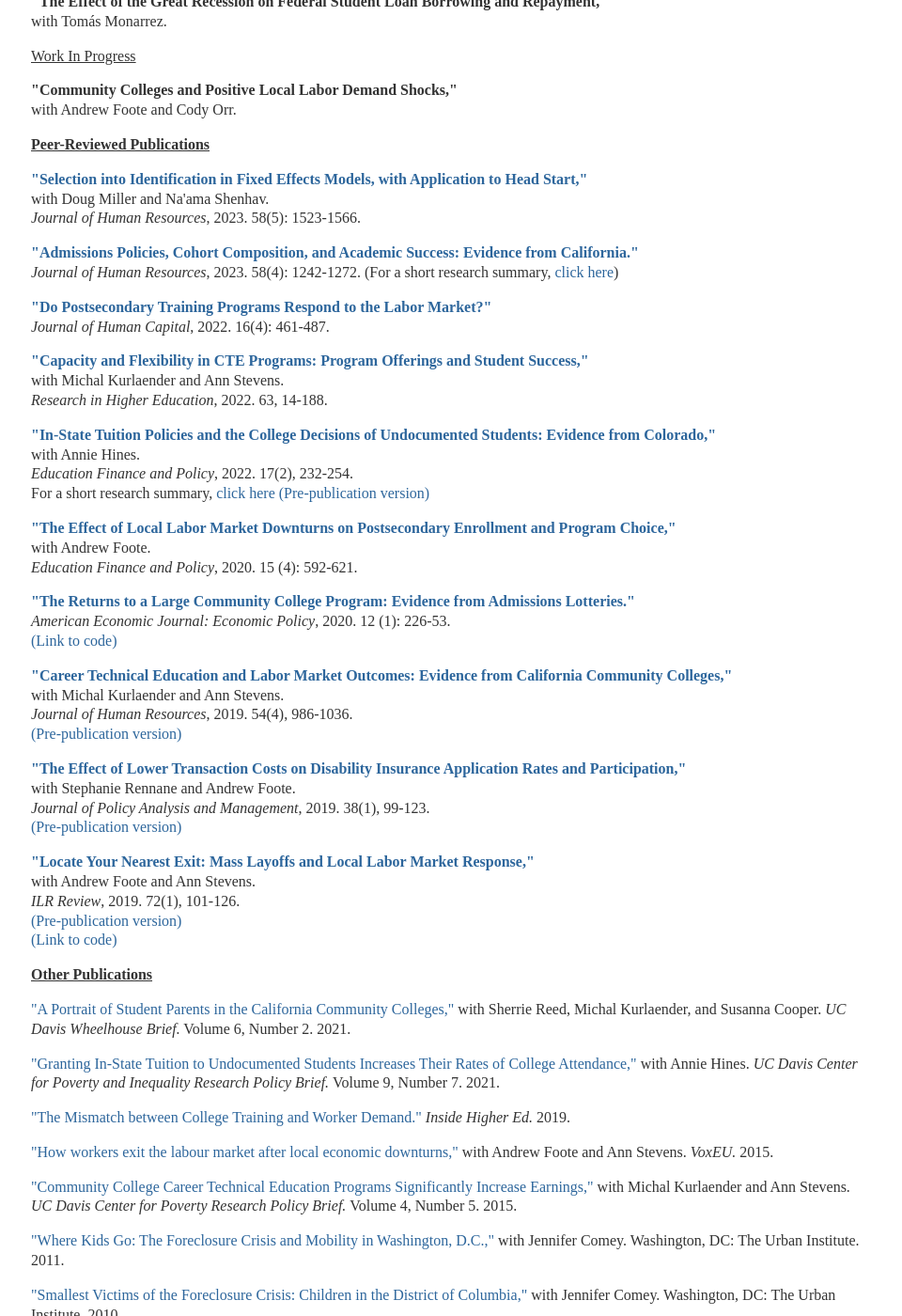
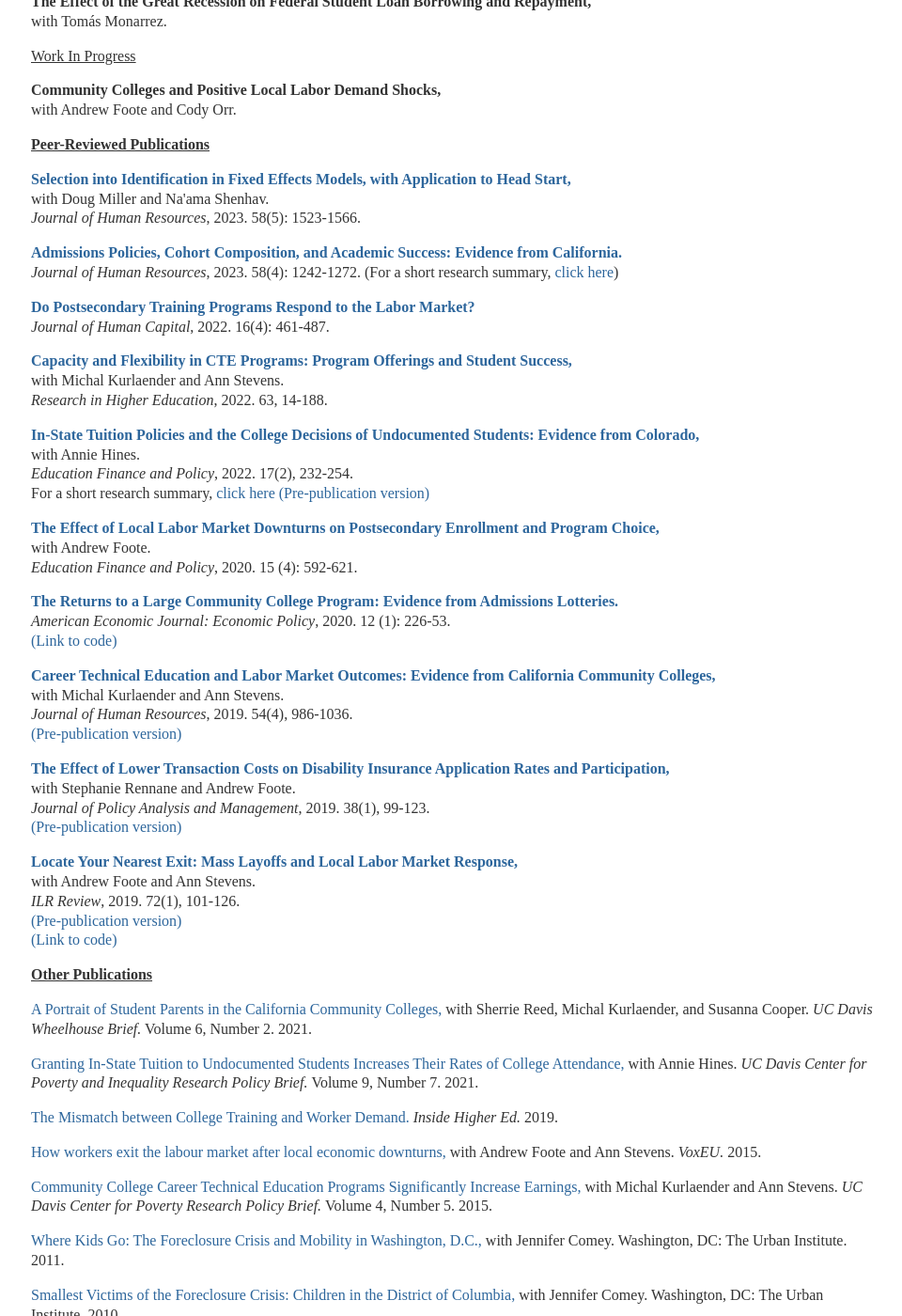
Before and after one commit to mzgrosz/mzgrosz.github.io, a Jekyll site: the page built from research/index.html, in a window 1280 px wide and 1400 px high, scrolled down 553 px. Shown: the whole window at 94% size, without its empty margins (159-1119 px from the left). Built offline with Jekyll 4.4.1, drawn with Linux system fonts in a browser that asks for light colours; part of the change alters nothing that is shown; some of the changed text lies outside the part shown.

```diff
--- a/research/index.html
+++ b/research/index.html
@@ -10,32 +10,32 @@ title: Michel Grosz
 
 <p><b><u>Working Papers</u></b></p>
 
-<p><b><a href="https://edworkingpapers.com/ai22-524">&quot;Relaxing Electoral Constraints in Local Education Funding,&quot;</a></b><br>
+<p><b><a href="https://edworkingpapers.com/ai22-524">Relaxing Electoral Constraints in Local Education Funding,</a></b><br>
 with Ross Milton. <br>
 Revisions requested at <em> Journal of Policy Analysis and Management</em>.</p>
 
-<p><b><a href="https://edworkingpapers.com/ai23-799">&quot;Community Colleges and Careers: Evidence from Nursing School Lotteries.&quot;</a> </b> <br>
+<p><b><a href="https://edworkingpapers.com/ai23-799">Community Colleges and Careers: Evidence from Nursing School Lotteries.</a> </b> <br>
 	Revisions requested at <em> Labour Economics</em>. </p>
 
-<p><b><a href="https://papers.ssrn.com/sol3/papers.cfm?abstract_id=4076428">&quot;Fraud Across Borders,&quot;</a> </b><br>
+<p><b><a href="https://papers.ssrn.com/sol3/papers.cfm?abstract_id=4076428">Fraud Across Borders,</a> </b><br>
 	with Devesh Raval. <br>
 	Under Review.</p>
 
 
-<p><b><a href="https://mzgrosz.github.io/research/gr_website_draft_230411.pdf">&quot;Hassle Costs and  Consumer Voices: Evidence from a Website Redesign,&quot;</a></b> <br>
+<p><b><a href="https://mzgrosz.github.io/research/gr_website_draft_230411.pdf">Hassle Costs and  Consumer Voices: Evidence from a Website Redesign,</a></b> <br>
 	with Devesh Raval. <br>
 	Under review. </p>
 
-<p><b>&quot;Disparities in School Construction Spending Within Districts,&quot; </b><br>
+<p><b>Disparities in School Construction Spending Within Districts, </b><br>
 	with Ross Milton.</p>
 
-<p><b>&quot;The Effect of the Great Recession on Federal Student Loan Borrowing and Repayment,&quot;</b> <br>
+<p><b>The Effect of the Great Recession on Federal Student Loan Borrowing and Repayment,</b> <br>
 	with Tomás Monarrez.</p>
 
 
 <p><u>Work In Progress</u></b></p>
 
-<p><b>&quot;Community Colleges and Positive Local Labor Demand Shocks,&quot; </b><br>
+<p><b>Community Colleges and Positive Local Labor Demand Shocks, </b><br>
 	with Andrew Foote and Cody Orr.</p>
 
 
@@ -44,39 +44,39 @@ Revisions requested at <em> Journal of Policy Analysis and Management</em>.</p>
 
 
 
-<p><b><a href="https://jhr.uwpress.org/content/58/5/1523.full">&quot;Selection into Identification in Fixed Effects Models, with Application to Head Start,&quot;</a></b><br>
+<p><b><a href="https://jhr.uwpress.org/content/58/5/1523.full">Selection into Identification in Fixed Effects Models, with Application to Head Start,</a></b><br>
 	with Doug Miller and Na&#39;ama Shenhav. <br>
 	<em> Journal of Human Resources</em>, 2023. 58(5): 1523-1566.<br>
 	</p>
 
 
-<p><b><a href="http://jhr.uwpress.org/content/early/2021/05/04/jhr.59.2.0820-11131R3.full.pdf+html">&quot;Admissions Policies, Cohort Composition, and Academic Success: Evidence from California.&quot;</a></b>  <br>
+<p><b><a href="http://jhr.uwpress.org/content/early/2021/05/04/jhr.59.2.0820-11131R3.full.pdf+html">Admissions Policies, Cohort Composition, and Academic Success: Evidence from California.</a></b>  <br>
 	<em>Journal of Human Resources</em>, 2023. 58(4): 1242-1272. (For a short research summary, <a href="https://mzgrosz.github.io/research/grosz_adnlott_onepager.pdf">click here</a>)<br>
 	</p>
 
-<p><b><a href="https://www.journals.uchicago.edu/doi/10.1086/722264">&quot;Do Postsecondary Training Programs Respond to the Labor Market?&quot;</a>  </b><br>
+<p><b><a href="https://www.journals.uchicago.edu/doi/10.1086/722264">Do Postsecondary Training Programs Respond to the Labor Market?</a>  </b><br>
 	<em>Journal of Human Capital</em>, 2022. 16(4): 461-487.<br>
 	<!--Op-eds/Briefs: <a href="https://www.insidehighered.com/views/2019/07/10/community-colleges-should-be-more-responsive-labor-market-changes-opinion">Inside Higher Ed</a>
 	<br>
 	--></p>
-<p><b><a href="https://rdcu.be/cmGNu">&quot;Capacity and Flexibility in CTE Programs: Program Offerings and Student Success,&quot;</a></b> <br>
+<p><b><a href="https://rdcu.be/cmGNu">Capacity and Flexibility in CTE Programs: Program Offerings and Student Success,</a></b> <br>
 	with Michal Kurlaender and Ann Stevens. <br>
 	<em> Research in Higher Education</em>, 2022. 63, 14-188.<br>
 	</p>
-<p><b><a href="https://www.mitpressjournals.org/doi/pdf/10.1162/edfp_a_00331">&quot;In-State Tuition Policies and the College Decisions of Undocumented Students: Evidence from Colorado,&quot;</a></b><br>
+<p><b><a href="https://www.mitpressjournals.org/doi/pdf/10.1162/edfp_a_00331">In-State Tuition Policies and the College Decisions of Undocumented Students: Evidence from Colorado,</a></b><br>
 	with Annie Hines.<br>
 	<em> Education Finance and Policy</em>, 2022. 17(2), 232-254. <br>
 	For a short research summary, <a href="https://mzgrosz.github.io/research/gh_onepager.pdf">click here</a> <a href="https://mzgrosz.github.io/research/gh_2009.pdf"> (Pre-publication version)</a> </b><br>
 	</p>
 
-<p><b><a href="https://www.mitpressjournals.org/doi/abs/10.1162/edfp_a_00288">&quot;The Effect of Local Labor Market Downturns on Postsecondary Enrollment and Program Choice,&quot;</a></b><br>
+<p><b><a href="https://www.mitpressjournals.org/doi/abs/10.1162/edfp_a_00288">The Effect of Local Labor Market Downturns on Postsecondary Enrollment and Program Choice,</a></b><br>
 	with Andrew Foote.<br>
 	<em> Education Finance and Policy</em>, 2020. 15 (4): 592-621.  <br>
 	<!--Pre-publication version: <a href="https://aefpweb.org/sites/default/files/webform/42/FooteGrosz_AEFPPaper.pdf">click here</a><br>
 	-->
 	</p>
 
-<p><b><a href="https://www.aeaweb.org/articles?id=10.1257/pol.20170506&amp;&amp;from=f">&quot;The Returns to a Large Community College Program: Evidence from Admissions Lotteries.&quot;</a> </b><br>
+<p><b><a href="https://www.aeaweb.org/articles?id=10.1257/pol.20170506&amp;&amp;from=f">The Returns to a Large Community College Program: Evidence from Admissions Lotteries.</a> </b><br>
 	<em>American Economic Journal: Economic Policy</em>, 2020. 12 (1): 226-53.  <br>
 	<a href="https://www.aeaweb.org/doi/10.1257/pol.20170506.data">(Link to code)</a> <br>
 	<!--Pre-publication version: <a href="https://mzgrosz.github.io/research/grosz_JMP_081118.pdf"> click here</a><br>
@@ -85,7 +85,7 @@ Revisions requested at <em> Journal of Policy Analysis and Management</em>.</p>
 	</p>
 
 
-<p><b><a href="http://jhr.uwpress.org/content/early/2018/04/02/jhr.54.4.1015.7449R2.abstract">&quot;Career Technical Education and Labor Market Outcomes: Evidence from California Community Colleges,&quot;</a></b> <br>
+<p><b><a href="http://jhr.uwpress.org/content/early/2018/04/02/jhr.54.4.1015.7449R2.abstract">Career Technical Education and Labor Market Outcomes: Evidence from California Community Colleges,</a></b> <br>
 	with Michal Kurlaender and Ann Stevens. <br>
 	<em>Journal of Human Resources</em>, 2019. 54(4), 986-1036. <br>
 	<a href="https://www.nber.org/papers/w21137"> (Pre-publication version)</a><br>
@@ -96,7 +96,7 @@ Revisions requested at <em> Journal of Policy Analysis and Management</em>.</p>
 	-->
 	</p>
 
-<p><b><a href="https://onlinelibrary.wiley.com/doi/pdf/10.1002/pam.22095">&quot;The Effect of Lower Transaction Costs on Disability Insurance Application Rates and Participation,&quot;</a></b> <br>
+<p><b><a href="https://onlinelibrary.wiley.com/doi/pdf/10.1002/pam.22095">The Effect of Lower Transaction Costs on Disability Insurance Application Rates and Participation,</a></b> <br>
 	with Stephanie Rennane and Andrew Foote.<br>
 	<em>Journal of Policy Analysis and Management</em>, 2019. 38(1), 99-123. <br>
 	<a href="https://www.abtassociates.com/sites/default/files/2018-07/iclaim_blog_062118%20-%20michel%20grosz.docx.pdf"> (Pre-publication version)</a>
@@ -105,7 +105,7 @@ Revisions requested at <em> Journal of Policy Analysis and Management</em>.</p>
 	-->
 	</p>
 
-<p><b><a href="https://journals.sagepub.com/doi/abs/10.1177/0019793917753095">&quot;Locate Your Nearest Exit: Mass Layoffs and Local Labor Market Response,&quot;</a></b><br>
+<p><b><a href="https://journals.sagepub.com/doi/abs/10.1177/0019793917753095">Locate Your Nearest Exit: Mass Layoffs and Local Labor Market Response,</a></b><br>
 	with Andrew Foote and Ann Stevens. <br>
 	<em>ILR Review</em>, 2019. 72(1), 101-126. <br>
 	<a href="https://www.nber.org/papers/w21618">(Pre-publication version)</a><br>
@@ -119,20 +119,20 @@ Revisions requested at <em> Journal of Policy Analysis and Management</em>.</p>
 
 
 <p><b><u>Other Publications</u></b></p>
-<p><a href=” https://education.ucdavis.edu/sites/main/files/wheelhouse_research_brief_vol_6_no_2_v2.pdf”>&quot;A Portrait of Student Parents in the California Community Colleges,&quot;</a> with Sherrie Reed, Michal Kurlaender, and Susanna Cooper. <em> UC Davis Wheelhouse Brief.</em> Volume 6, Number 2. 2021.<br></p>
-<p><a href=" https://poverty.ucdavis.edu/post/granting-state-tuition-undocumented-students-increases-their-rates-college-attendance">&quot;Granting In-State Tuition to Undocumented Students Increases Their Rates of College Attendance,&quot;</a> with Annie Hines.  <em> UC Davis Center for Poverty and Inequality Research Policy Brief. </em> Volume 9, Number 7. 2021.<br></p>
-<p><a href=" https://www.insidehighered.com/views/2019/07/10/community-colleges-should-be-more-responsive-labor-market-changes-opinion">&quot;The Mismatch between College Training and Worker Demand.&quot;</a><em> Inside Higher Ed. </em> 2019.<br></p>
-<p><a href=" https://voxeu.org/article/mass-layoffs-and-local-labour-market-exit">&quot;How workers exit the labour market after local economic downturns,&quot;</a> with Andrew Foote and Ann Stevens.  <em>VoxEU. </em> 2015.<br></p>
-<p><a href=" https://poverty.ucdavis.edu/policy-brief/community-college-career-technical-education-programs-significantly-increase-earnings ">&quot;Community College Career Technical Education Programs Significantly Increase Earnings,&quot;</a> with Michal Kurlaender and Ann Stevens.  <em> UC Davis Center for Poverty Research Policy Brief. </em> Volume 4, Number 5. 2015.<br></p>
-<p><a href=" http://www.urban.org/sites/default/files/publication/27326/412342-Where-Kids-Go-The-Foreclosure-Crisis-and-Mobility-In-Washington-D-C-.PDF">&quot;Where Kids Go: The Foreclosure Crisis and Mobility in Washington, D.C.,&quot;</a> with Jennifer Comey.  Washington, DC: The Urban Institute. 2011.<br></p>
-<p><a href=" https://files.eric.ed.gov/fulltext/ED511992.pdf">&quot;Smallest Victims of the Foreclosure Crisis: Children in the District of Columbia,&quot;</a> with Jennifer Comey.  Washington, DC: The Urban Institute. 2010.<br></p>
-<p><a href=" https://greaterdc.urban.org/publication/state-latinos-district-columbia ">&quot;State of Latinos in the District of Columbia,&quot;</a> with Jennifer Comey, Peter Tatian, Rosa Maria Castaneda, and Lesley Freiman.  Report for the District of Columbia Mayor’s Office on Latino Affairs. Washington, DC: The Urban Institute. 2010.<br></p>
-<p><a href=" https://files.eric.ed.gov/fulltext/ED578676.pdf ">&quot;Child Care Choices of Low-Income Working Families,&quot;</a> with Ajay Chaudry, Juan Pedroza, Heather Sandstrom, Anna Danziger, Molly Scott, and Sarah Ting.  Washington, DC: The Urban Institute. 2010.<br></p>
-<p><a href=" https://www.urban.org/research/publication/every-kid-counts-district-columbia">&quot;Every Kid Counts in the District of Columbia: 16th Annual Fact Book 2009,&quot;</a> with Jennifer Comey, Kaitlin Franks, David Price, and Lesley Freiman.  Washington, DC: Annie E  Casey Foundation. 2010.<br></p>
-<p><a href=" http://webarchive.urban.org/publications/1001339.html">&quot;Foreclosures in the Nation's Capital 2009,&quot;</a> with Kathryn Pettit, Mary Cunningham, G. Thomas Kingsley, Leah Hendey, Jennifer Comey, and Liza Getsinger. Prepared for the Fannie Mae Foundation.  Washington, DC: The Urban Institute. 2009.<br></p>
-<p><a href=" http://webarchive.urban.org/publications/1001340.html">&quot;Housing in the Nation's Capital 2009,&quot;</a> with Kathryn Pettit, Mary Cunningham, G. Thomas Kingsley, Leah Hendey, Jennifer Comey, and Liza Getsinger. Prepared for the Fannie Mae Foundation.  Washington, DC: The Urban Institute. 2009.<br></p>
-<p><a href=" https://www.urban.org/research/publication/evaluation-matters">&quot;Evaluation Matters: Lessons from Youth-Serving Organizations,&quot;</a> with Mary Kopczynski Winkler and Brett Theodos. Washington, DC: The Urban Institute. 2009.<br></p>
-<p><a href=" https://www.urban.org/research/publication/every-kid-counts-district-columbia-15th-annual-fact-book-2008">&quot;Every Kid Counts in the District of Columbia: 15th Annual Fact Book 2008.,&quot;</a> with Jennifer Comey and David Price. Washington, DC: The Urban Institute. 2008.<br></p>
+<p><a href=” https://education.ucdavis.edu/sites/main/files/wheelhouse_research_brief_vol_6_no_2_v2.pdf”>A Portrait of Student Parents in the California Community Colleges,</a> with Sherrie Reed, Michal Kurlaender, and Susanna Cooper. <em> UC Davis Wheelhouse Brief.</em> Volume 6, Number 2. 2021.<br></p>
+<p><a href=" https://poverty.ucdavis.edu/post/granting-state-tuition-undocumented-students-increases-their-rates-college-attendance">Granting In-State Tuition to Undocumented Students Increases Their Rates of College Attendance,</a> with Annie Hines.  <em> UC Davis Center for Poverty and Inequality Research Policy Brief. </em> Volume 9, Number 7. 2021.<br></p>
+<p><a href=" https://www.insidehighered.com/views/2019/07/10/community-colleges-should-be-more-responsive-labor-market-changes-opinion">The Mismatch between College Training and Worker Demand.</a><em> Inside Higher Ed. </em> 2019.<br></p>
+<p><a href=" https://voxeu.org/article/mass-layoffs-and-local-labour-market-exit">How workers exit the labour market after local economic downturns,</a> with Andrew Foote and Ann Stevens.  <em>VoxEU. </em> 2015.<br></p>
+<p><a href=" https://poverty.ucdavis.edu/policy-brief/community-college-career-technical-education-programs-significantly-increase-earnings ">Community College Career Technical Education Programs Significantly Increase Earnings,</a> with Michal Kurlaender and Ann Stevens.  <em> UC Davis Center for Poverty Research Policy Brief. </em> Volume 4, Number 5. 2015.<br></p>
+<p><a href=" http://www.urban.org/sites/default/files/publication/27326/412342-Where-Kids-Go-The-Foreclosure-Crisis-and-Mobility-In-Washington-D-C-.PDF">Where Kids Go: The Foreclosure Crisis and Mobility in Washington, D.C.,</a> with Jennifer Comey.  Washington, DC: The Urban Institute. 2011.<br></p>
+<p><a href=" https://files.eric.ed.gov/fulltext/ED511992.pdf">Smallest Victims of the Foreclosure Crisis: Children in the District of Columbia,</a> with Jennifer Comey.  Washington, DC: The Urban Institute. 2010.<br></p>
+<p><a href=" https://greaterdc.urban.org/publication/state-latinos-district-columbia ">State of Latinos in the District of Columbia,</a> with Jennifer Comey, Peter Tatian, Rosa Maria Castaneda, and Lesley Freiman.  Report for the District of Columbia Mayor’s Office on Latino Affairs. Washington, DC: The Urban Institute. 2010.<br></p>
+<p><a href=" https://files.eric.ed.gov/fulltext/ED578676.pdf ">Child Care Choices of Low-Income Working Families,</a> with Ajay Chaudry, Juan Pedroza, Heather Sandstrom, Anna Danziger, Molly Scott, and Sarah Ting.  Washington, DC: The Urban Institute. 2010.<br></p>
+<p><a href=" https://www.urban.org/research/publication/every-kid-counts-district-columbia">Every Kid Counts in the District of Columbia: 16th Annual Fact Book 2009,</a> with Jennifer Comey, Kaitlin Franks, David Price, and Lesley Freiman.  Washington, DC: Annie E  Casey Foundation. 2010.<br></p>
+<p><a href=" http://webarchive.urban.org/publications/1001339.html">Foreclosures in the Nation's Capital 2009,</a> with Kathryn Pettit, Mary Cunningham, G. Thomas Kingsley, Leah Hendey, Jennifer Comey, and Liza Getsinger. Prepared for the Fannie Mae Foundation.  Washington, DC: The Urban Institute. 2009.<br></p>
+<p><a href=" http://webarchive.urban.org/publications/1001340.html">Housing in the Nation's Capital 2009,</a> with Kathryn Pettit, Mary Cunningham, G. Thomas Kingsley, Leah Hendey, Jennifer Comey, and Liza Getsinger. Prepared for the Fannie Mae Foundation.  Washington, DC: The Urban Institute. 2009.<br></p>
+<p><a href=" https://www.urban.org/research/publication/evaluation-matters">Evaluation Matters: Lessons from Youth-Serving Organizations,</a> with Mary Kopczynski Winkler and Brett Theodos. Washington, DC: The Urban Institute. 2009.<br></p>
+<p><a href=" https://www.urban.org/research/publication/every-kid-counts-district-columbia-15th-annual-fact-book-2008">Every Kid Counts in the District of Columbia: 15th Annual Fact Book 2008.,</a> with Jennifer Comey and David Price. Washington, DC: The Urban Institute. 2008.<br></p>
 
 
 <p><b><u>Other</u></b></p>
```
